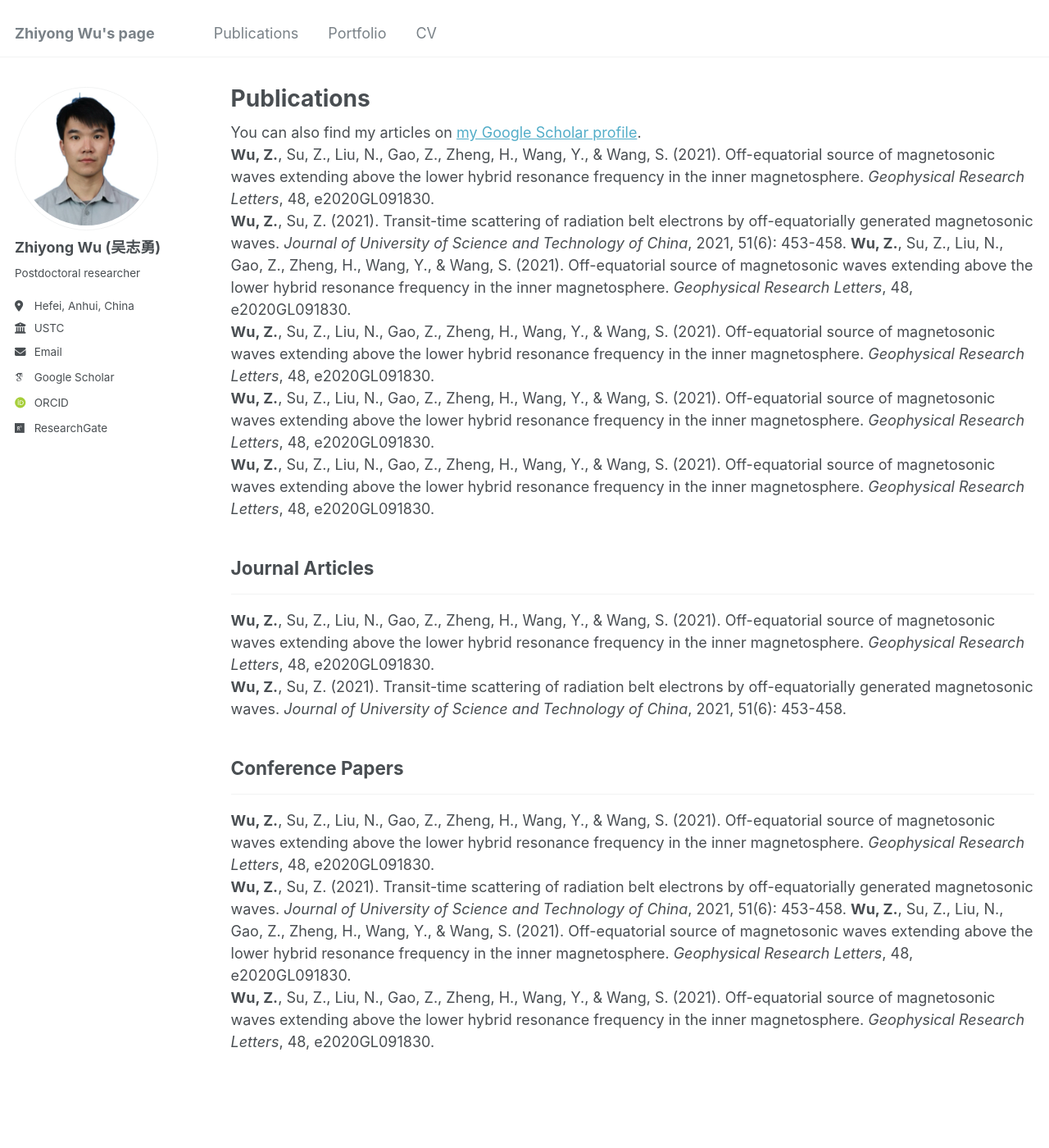
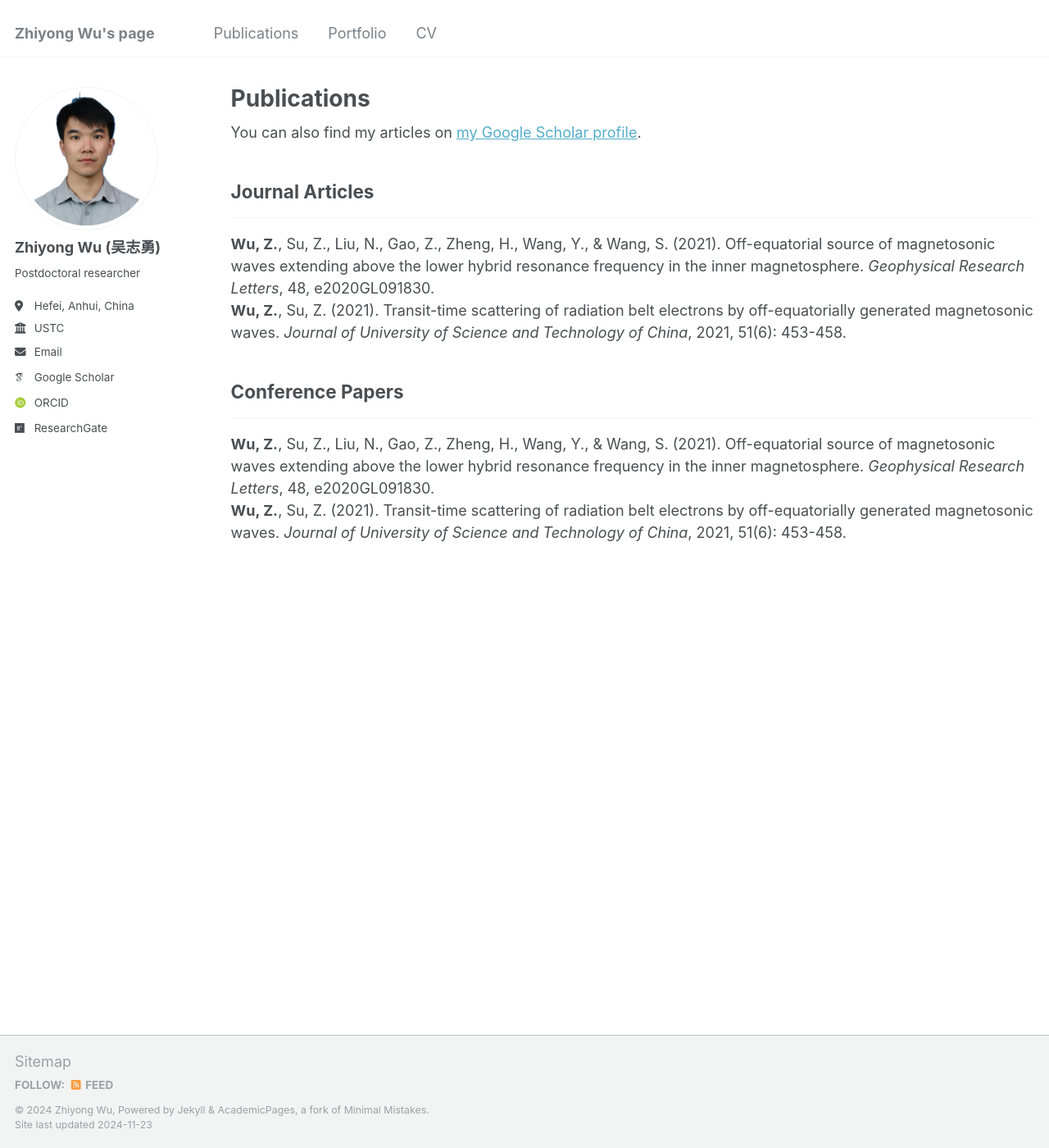
Before and after one commit to Z-Y-Wu/ZW-, a Jekyll site: the page built from _pages/publications.html, in a window 1280 px wide and 1400 px high. Shown: the whole window at 82% size. Built offline with Jekyll 4.4.1, drawn with Linux system fonts in a browser that asks for light colours; some web fonts are replaced.

Commit message:
Update publications.html

```diff
--- a/_pages/publications.html
+++ b/_pages/publications.html
@@ -9,12 +9,6 @@ author_profile: true
   <div class="wordwrap">You can also find my articles on <a href="{{site.author.googlescholar}}">my Google Scholar profile</a>.</div>
 {% endif %}
 
-
-<strong>Wu, Z.</strong>, Su, Z., Liu, N., Gao, Z., Zheng, H., Wang, Y., & Wang, S. (2021). Off-equatorial source of magnetosonic waves extending above the lower hybrid resonance frequency in the inner magnetosphere. <i>Geophysical Research Letters</i>, 48, e2020GL091830.<br>
-<strong>Wu, Z.</strong>, Su, Z. (2021). Transit-time scattering of radiation belt electrons by off-equatorially generated magnetosonic waves. <i>Journal of University of Science and Technology of China</i>, 2021, 51(6): 453-458.
-
-
-
 {% include base_path %}
 <!-- New style rendering if publication categories are defined -->
 {% if site.publication_category %}
@@ -22,7 +16,6 @@ author_profile: true
     {% assign title_shown = false %}
     {% for post in site.publications reversed %}
       {% if post.category != category[0] %}
-<strong>Wu, Z.</strong>, Su, Z., Liu, N., Gao, Z., Zheng, H., Wang, Y., & Wang, S. (2021). Off-equatorial source of magnetosonic waves extending above the lower hybrid resonance frequency in the inner magnetosphere. <i>Geophysical Research Letters</i>, 48, e2020GL091830.<br>
         {% continue %}
       {% endif %}
 <!--      {% unless title_shown %} -->
```
